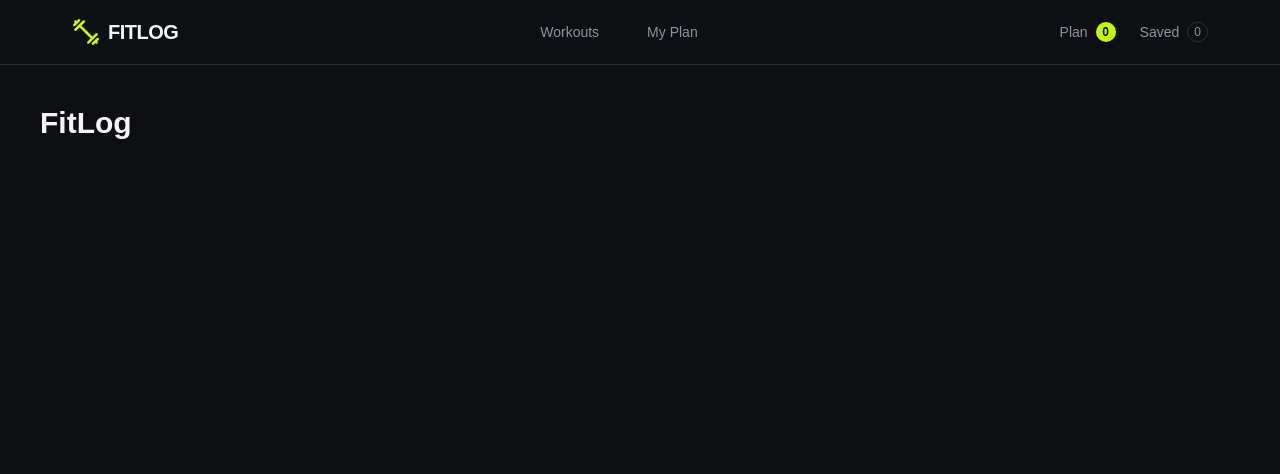
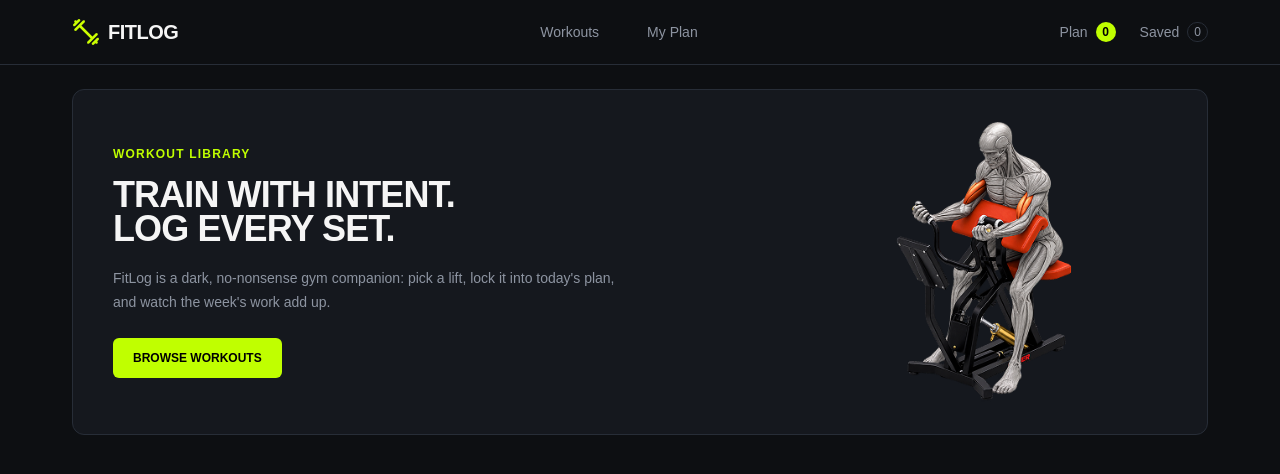
Before and after one commit to umaer-islam/assignment-06, a Next.js app: page / in a window 1280 px wide. Shown: the top 474 px of the page. Built offline with nearby package versions, Linux system fonts and the light colour scheme.

Commit message:
Add FitLog home hero section

```diff
--- a/src/app/page.tsx
+++ b/src/app/page.tsx
@@ -1,7 +1,9 @@
+import Hero from "@/components/Hero";
+
 export default function Home() {
   return (
     <main className="min-h-screen">
-      <h1 className="p-10 text-3xl font-bold">FitLog</h1>
+      <Hero />
     </main>
   );
 }
--- /dev/null
+++ b/src/components/Hero.tsx
@@ -0,0 +1,47 @@
+import Image from "next/image";
+import Link from "next/link";
+
+export default function Hero() {
+  return (
+    <section className="mx-auto mt-6 max-w-[1184px] px-6">
+      <div className="flex min-h-[315px] items-center justify-between overflow-hidden rounded-xl border border-[var(--border)] bg-[var(--surface)] px-10 py-8">
+        {/* Left Content */}
+        <div className="max-w-[620px]">
+          <p className="mb-4 text-xs font-bold tracking-widest text-[var(--accent)]">
+            WORKOUT LIBRARY
+          </p>
+
+          <h1 className="text-3xl font-black uppercase leading-[0.95] tracking-tight md:text-4xl">
+            Train with intent.
+            <br />
+            Log every set.
+          </h1>
+
+          <p className="mt-5 max-w-[520px] text-sm leading-6 text-[var(--muted)]">
+            FitLog is a dark, no-nonsense gym companion: pick a lift, lock it
+            into today&apos;s plan, and watch the week&apos;s work add up.
+          </p>
+
+          <Link
+            href="#library"
+            className="mt-6 inline-flex items-center rounded-md bg-[var(--accent)] px-5 py-3 text-xs font-bold uppercase text-black transition hover:brightness-90"
+          >
+            Browse Workouts
+          </Link>
+        </div>
+
+        {/* Banner Image */}
+        <div className="hidden h-[280px] w-[360px] items-end justify-center md:flex">
+          <Image
+            src="/images/fitlog-banner.png"
+            alt="FitLog workout illustration"
+            width={360}
+            height={360}
+            className="h-full w-auto object-contain"
+            preload
+          />
+        </div>
+      </div>
+    </section>
+  );
+}
```
